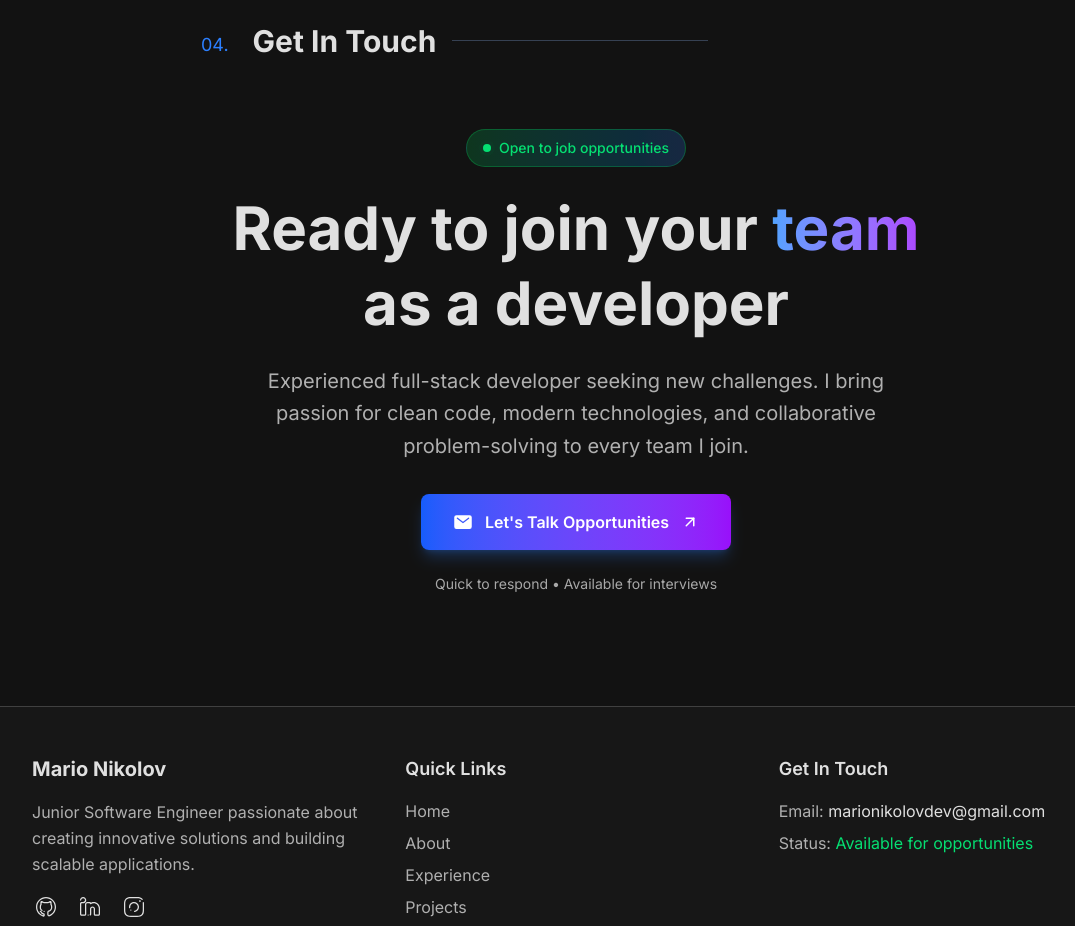
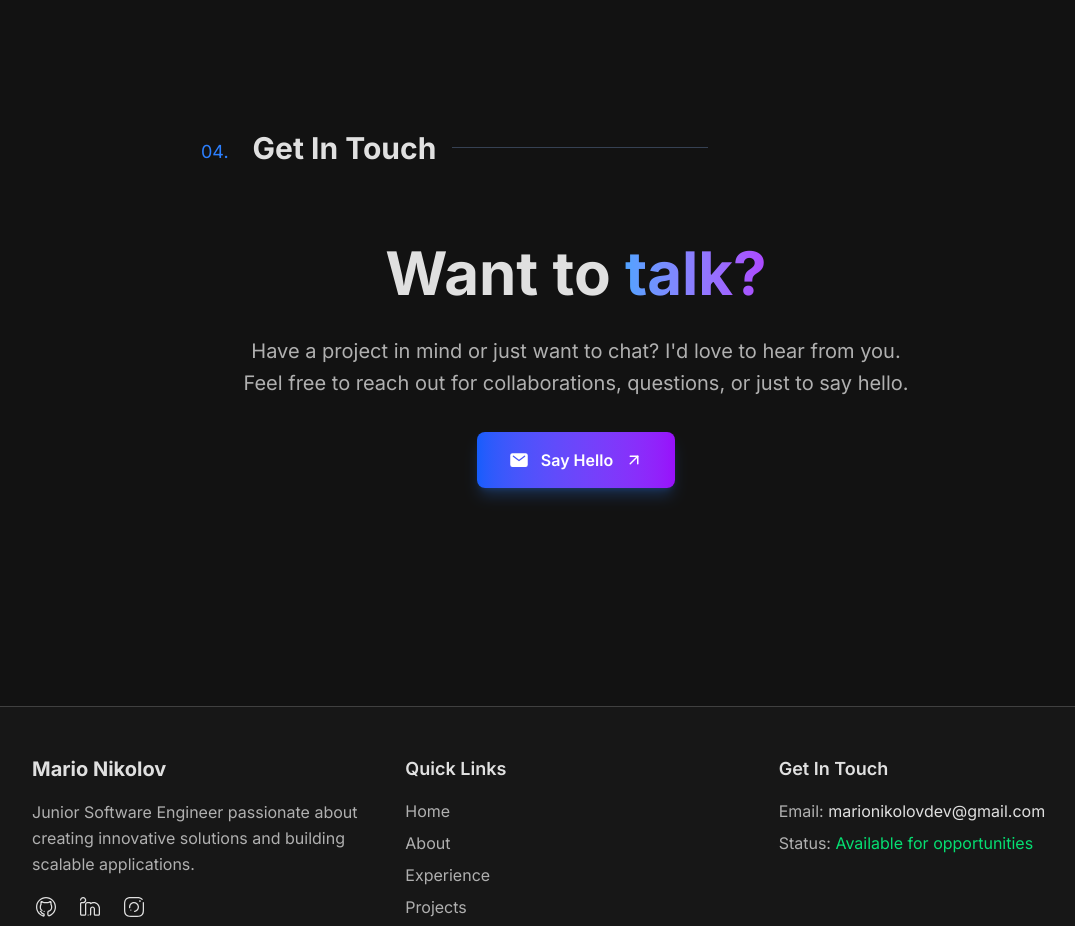
Before and after one commit to marionikolov17/new-portfolio, a Next.js app: page / in a window 1280 px wide. Shown: the part 4060-4986 px from the top of the page, without its empty margins (64-1139 px from the left). Built offline with nearby package versions, Linux system fonts and the light colour scheme.

Commit message:
Update: contact section: delete job opportunity discovery

```diff
--- a/src/components/contact-section.tsx
+++ b/src/components/contact-section.tsx
@@ -47,54 +47,37 @@ export default function ContactSection() {
         {/* Hero Call to Action */}
         <motion.div className="text-center space-y-8" variants={itemVariants}>
           <div className="space-y-6">
-            <motion.div
-              className="inline-flex items-center gap-2 px-4 py-2 bg-gradient-to-r from-green-500/20 to-blue-500/20 border border-green-500/30 rounded-full text-green-400 text-sm font-medium"
-              variants={itemVariants}
-            >
-              <span className="relative flex h-2 w-2">
-                <span className="animate-ping absolute inline-flex h-full w-full rounded-full bg-green-400 opacity-75"></span>
-                <span className="relative inline-flex rounded-full h-2 w-2 bg-green-400"></span>
-              </span>
-              Open to job opportunities
-            </motion.div>
-
             <motion.h2
               className="text-4xl md:text-5xl lg:text-6xl font-bold text-primary-text-500 leading-tight"
               variants={itemVariants}
             >
-              Ready to join your{' '}
+              Want to{' '}
               <span className="bg-gradient-to-r from-blue-400 to-purple-500 bg-clip-text text-transparent">
-                team
+                talk?
               </span>{' '}
-              as a developer
             </motion.h2>
 
             <motion.p
               className="text-lg md:text-xl text-secondary-text-500 max-w-2xl mx-auto leading-relaxed"
               variants={itemVariants}
             >
-              Experienced full-stack developer seeking new challenges. I bring
-              passion for clean code, modern technologies, and collaborative
-              problem-solving to every team I join.
+              Have a project in mind or just want to chat? I&apos;d love to hear
+              from you. Feel free to reach out for collaborations, questions, or
+              just to say hello.
             </motion.p>
           </div>
 
           {/* Primary CTA */}
           <motion.div className="space-y-6" variants={itemVariants}>
             <motion.a
-              href="mailto:marionikolovdev@gmail.com?subject=Job Opportunity"
-              className="inline-flex items-center gap-3 px-8 py-4 bg-gradient-to-r from-blue-600 to-purple-600 hover:from-blue-700 hover:to-purple-700 text-white font-semibold rounded-lg shadow-lg shadow-blue-500/25 transition-all duration-300"
-              whileHover={{ scale: 1.05, y: -2 }}
+              href="mailto:marionikolovdev@gmail.com"
+              className="inline-flex items-center gap-3 px-8 py-4 bg-gradient-to-r from-blue-600 to-purple-600 hover:from-blue-700 hover:to-purple-700 text-white font-semibold rounded-lg shadow-lg shadow-blue-500/25 transition-all duration-300 hover:scale-105 hover:shadow-xl"
               whileTap={{ scale: 0.95 }}
             >
               <IoMail className="text-xl" />
-              Let&apos;s Talk Opportunities
+              Say Hello
               <FiArrowUpRight className="text-lg" />
             </motion.a>
-
-            <p className="text-secondary-text-600 text-sm">
-              Quick to respond • Available for interviews
-            </p>
           </motion.div>
         </motion.div>
       </motion.div>
```
